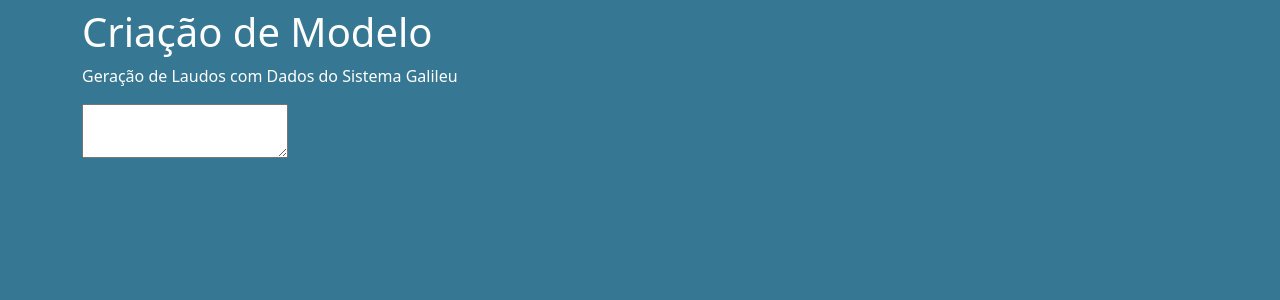
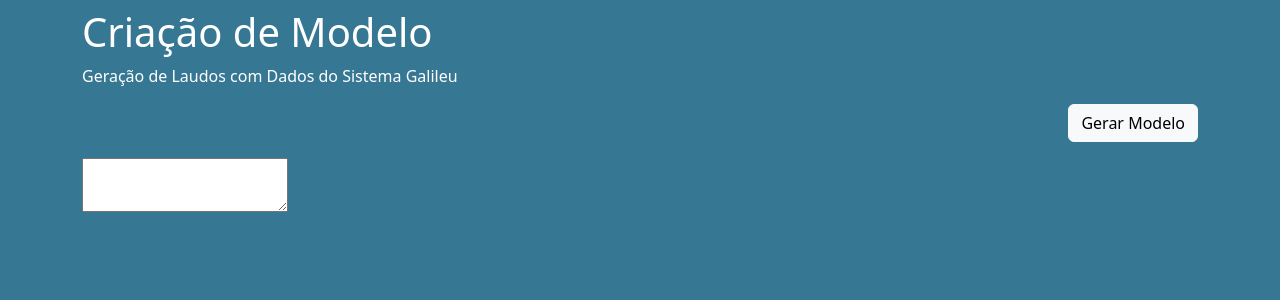
Before and after one commit to Extensao-1-SPI-2024-2/-DocForense, a Django app: page /modelo/criar/ in a window 1280 px wide. Shown: the part 56-356 px from the top of the page. Run offline with Django 5.2, Linux system fonts and the light colour scheme; some libraries are stand-ins or nearby versions.

Commit message:
Ajusta Editor de texto

```diff
--- a/mysite/templates/index.html
+++ b/mysite/templates/index.html
@@ -3,7 +3,7 @@
   <head>
     <meta charset="utf-8" />
     <meta name="viewport" content="width=device-width, initial-scale=1" />
-    <title>DocForense - Login</title>
+    <title>DocForense - Home</title>
     <link href="https://cdn.jsdelivr.net/npm/bootstrap@5.3.3/dist/css/bootstrap.min.css" rel="stylesheet" integrity="sha384-QWTKZyjpPEjISv5WaRU9OFeRpok6YctnYmDr5pNlyT2bRjXh0JMhjY6hW+ALEwIH" crossorigin="anonymous" />
     <style>
       body,
--- a/mysite/templates/modelo.html
+++ b/mysite/templates/modelo.html
@@ -144,11 +144,16 @@
 
     <div class="main-content">
       <div class="container">
-        <div>
+        <div class="d-flex flex-column">
+            <div class="flex-grow-1">
+                <h1 class="pt-2">Criação de Modelo</h1>
+                <p>Geração de Laudos com Dados do Sistema Galileu</p>
+            </div>
+            <div class="d-flex justify-content-end">
+                <button class="btn btn-light mb-3">Gerar Modelo</button>
+            </div>
+        </div>
 
-        </div>
-        <h1 class="pt-2">Criação de Modelo</h1>
-        <p class="mb-3">Geração de Laudos com Dados do Sistema Galileu</p>
         <textarea></textarea>
       </div>
     </div>
```
